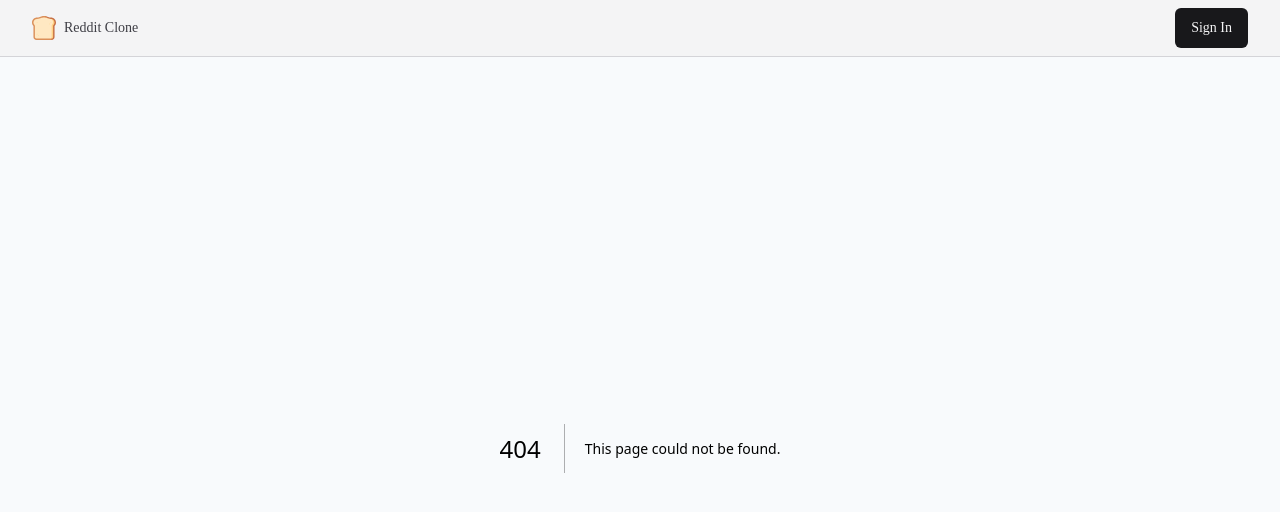
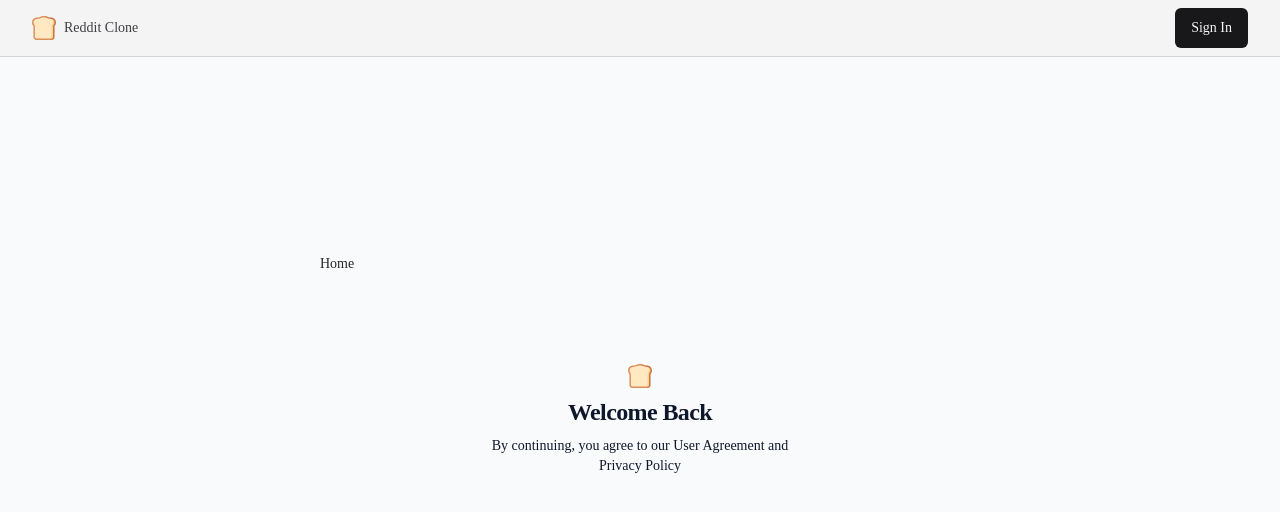
Before and after one commit to arepaFlipper/reddit_clone, a Next.js app: page /sign-in in a window 1280 px wide. Before the commit this address had no page. Shown: the top 512 px of the page. Built offline with nearby package versions, Linux system fonts and the light colour scheme.

Commit message:
🦣 (39:11)add SignIn Component

```diff
--- /dev/null
+++ b/src/app/(auth)/sign-in/page.tsx
@@ -0,0 +1,17 @@
+import { buttonVariants } from '@/components/ui/Button'
+import { cn } from '@/lib/utils'
+import Link from 'next/link'
+import SignIn from '@/components/SignIn'
+
+const page = () => {
+  return (
+    <div className="absolute inset-0">
+      <div className="h-full max-w-2xl mx-auto flex flex-col items-center justify-center gap-20">
+        <Link href="/" className={cn(buttonVariants({ variant: 'ghost' }), 'self-start -mt-20')}>Home</Link>
+        <SignIn />
+      </div>
+    </div>
+  )
+}
+
+export default page;
--- /dev/null
+++ b/src/components/SignIn.tsx
@@ -0,0 +1,17 @@
+import { Icons } from "./Icons"
+
+const SignIn = () => {
+  return (
+    <div className="container mx-auto flex w-full flex-col justify-center space-y-6 sm:w-[400px]">
+      <div className="flex flex-col space-y-2 text-center">
+        <Icons.logo className="mx-auto h-6 w-6" />
+        <h1 className="text-2xl font-semibold tracking-tight">Welcome Back</h1>
+        <p className="text-sm max-w-xs mx-auto">
+          By continuing, you agree to our User Agreement and Privacy Policy
+        </p>
+      </div>
+    </div >
+  )
+}
+
+export default SignIn;
```
